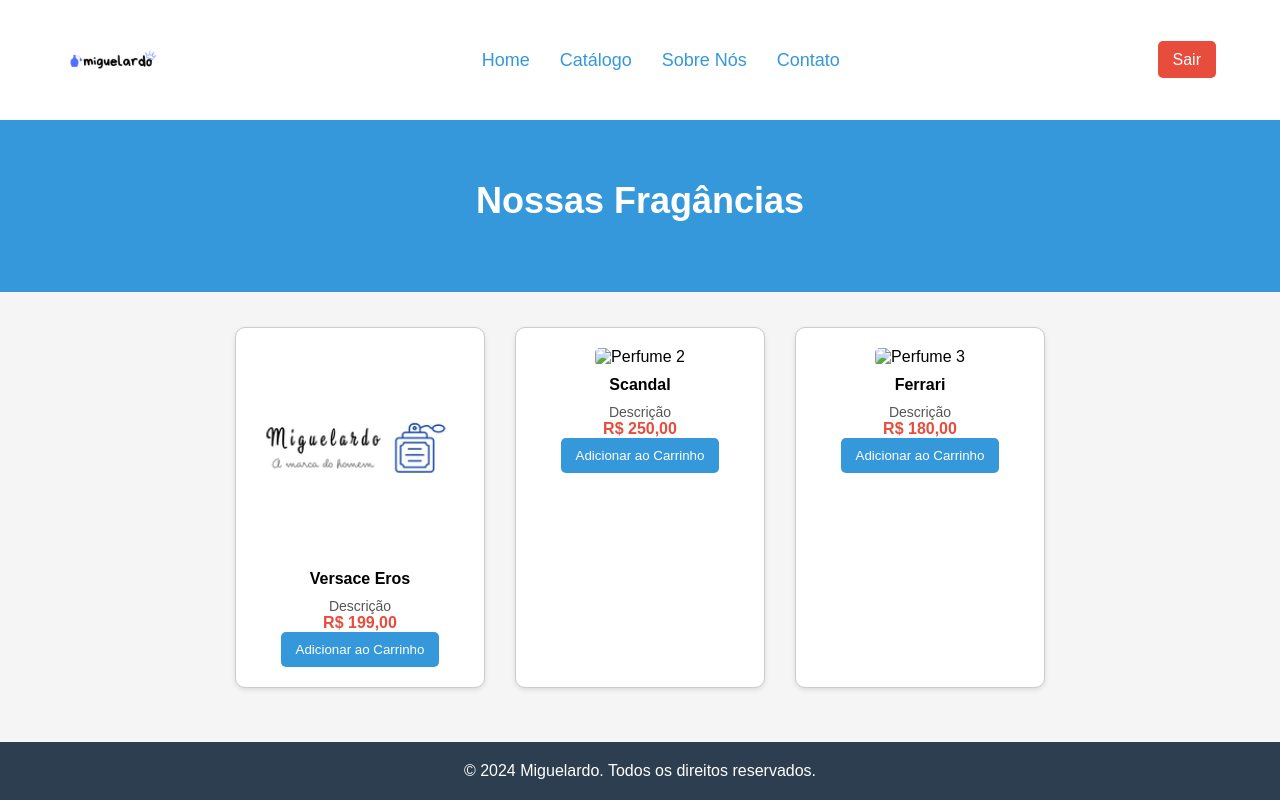
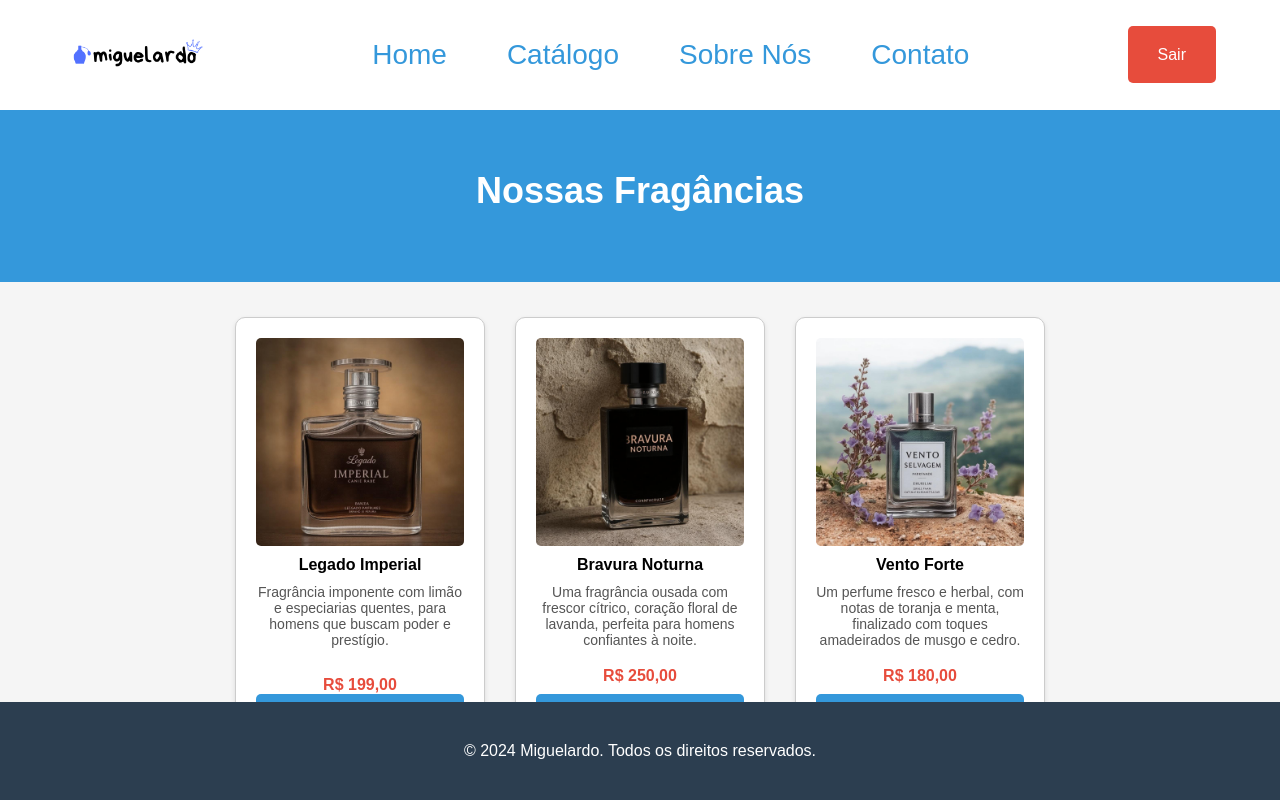
Before and after one commit to eduardoerig/Miguelardo, a plain HTML site: page catalogo.html in a window 1280 px wide. Drawn offline with Linux system fonts and the light colour scheme.

Commit message:
Add files via upload

```diff
--- a/catalogo.html
+++ b/catalogo.html
@@ -11,8 +11,7 @@
 <body>
     <nav class="navbar">
         <div class="container">
-            <img class="logo" src="logoBranco.png" alt="">
-
+            <img class="logo" src="logoBrancoRecortada.png" alt="">
             <ul class="nav-links">
                 <li><a href="pagina_principal.html">Home</a></li>
                 <li><a href="catalogo.html">Catálogo</a></li>
@@ -31,23 +30,24 @@
     <section class="catalog">
         <div class="product-container">
             <div class="product-card">
-                <img src="LogoSample_ByTailorBrands.jpg" alt="Perfume 1">
-                <h4>Versace Eros</h4>
-                <p>Descrição</p>
+                <img src="legadoImperial.jpg" alt="Perfume 1">
+                <h4>Legado Imperial</h4>
+                <p>Fragrância imponente com limão e especiarias quentes, para homens que buscam poder e prestígio.</p> <br>
                 <span class="price">R$ 199,00</span>
                 <button>Adicionar ao Carrinho</button>
             </div>
             <div class="product-card">
-                <img src="perfume2.jpg" alt="Perfume 2">
-                <h4> Scandal</h4>
-                <p>Descrição</p>
+                <img src="bravuraNoturna.jpg" alt="Perfume 2">
+                <h4> Bravura Noturna</h4>
+                <p>Uma fragrância ousada com frescor cítrico, coração floral de lavanda, perfeita para homens confiantes à noite. </p>
                 <span class="price">R$ 250,00</span>
                 <button>Adicionar ao Carrinho</button>
             </div>
             <div class="product-card">
-                <img src="perfume3.jpg" alt="Perfume 3">
-                <h4>Ferrari</h4>
-                <p>Descrição</p>
+                <img src="ventoSelvagem.jpg" alt="Perfume 3">
+                <h4>Vento Forte</h4>
+                <p>Um perfume fresco e herbal, com notas de toranja e menta,
+                    finalizado com toques amadeirados de musgo e cedro.</p>
                 <span class="price">R$ 180,00</span>
                 <button>Adicionar ao Carrinho</button>
             </div>
@@ -57,4 +57,5 @@
         <p>&copy; 2024 Miguelardo. Todos os direitos reservados.</p>
     </footer>
 </body>
+
 </html>
--- a/pagina_principal_styles.css
+++ b/pagina_principal_styles.css
@@ -29,10 +29,10 @@
 
 .logo {
     color: #333;
-    font-size: 24px;
+    font-size: 30px;
     font-weight: bold;
-    width: 100px;
-    height: auto;
+    width: 150px;
+    height:max-content;
 }
 
 .nav-links {
@@ -41,13 +41,13 @@
 }
 
 .nav-links li {
-    margin: 0 15px;
+    margin: 0 30px;
 }
 
 .nav-links a {
     color: #3498db;
     text-decoration: none;
-    font-size: 18px;
+    font-size: 28px;
     transition: color 0.3s;
 }
 
@@ -58,7 +58,7 @@
 .login-btn a {
     background-color: #e74c3c;
     color: white;
-    padding: 10px 15px;
+    padding: 20px 30px;
     border-radius: 5px;
     text-decoration: none;
     transition: background-color 0.3s;
@@ -110,6 +110,9 @@
     width: 250px;
     box-shadow: 0 2px 5px rgba(0, 0, 0, 0.1);
     transition: transform 0.2s;
+    display: flex;
+    flex-direction: column;
+    min-height: 400px; /* Define uma altura mínima para os cards */
 }
 
 .product-card img {
@@ -127,6 +130,8 @@
 }
 
 .price {
+    padding-top: 10px;
+    margin-top: auto;
     font-weight: bold;
     color: #e74c3c;
 }
@@ -139,7 +144,9 @@
     border-radius: 5px;
     cursor: pointer;
     transition: background-color 0.3s;
+    margin-top: auto; /* Empurra o botão para o final do card */
 }
+
 
 .product-card button:hover {
     background-color: #2980b9;
@@ -147,7 +154,7 @@
 
 footer {
     text-align:center;
-    padding: 20px;
+    padding: 40px;
     background-color: #2c3e50;
     color: white;
     position:fixed;
--- a/styles.css
+++ b/styles.css
@@ -47,7 +47,6 @@
 /* Imagem ao lado do formulário */
 .image-container {
     max-width: 400px;
-    margin-right: 20px;
     flex-shrink: 0; /* Garante que a imagem não diminua */
 }
 
```
Also changed, not shown: pageLogin.html (+1 -1 lines), pagina_principal.html (+1 -1 lines), logoBrancoRecortada.png (added).
